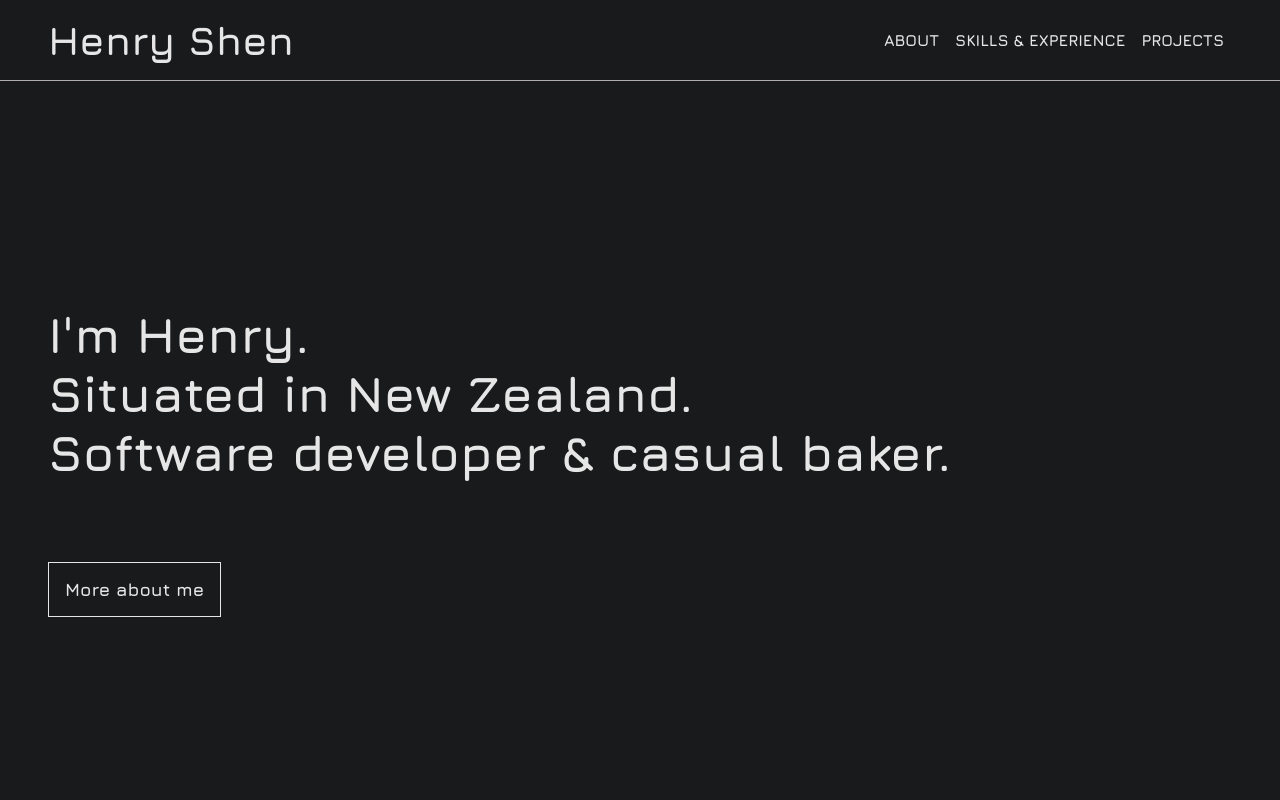
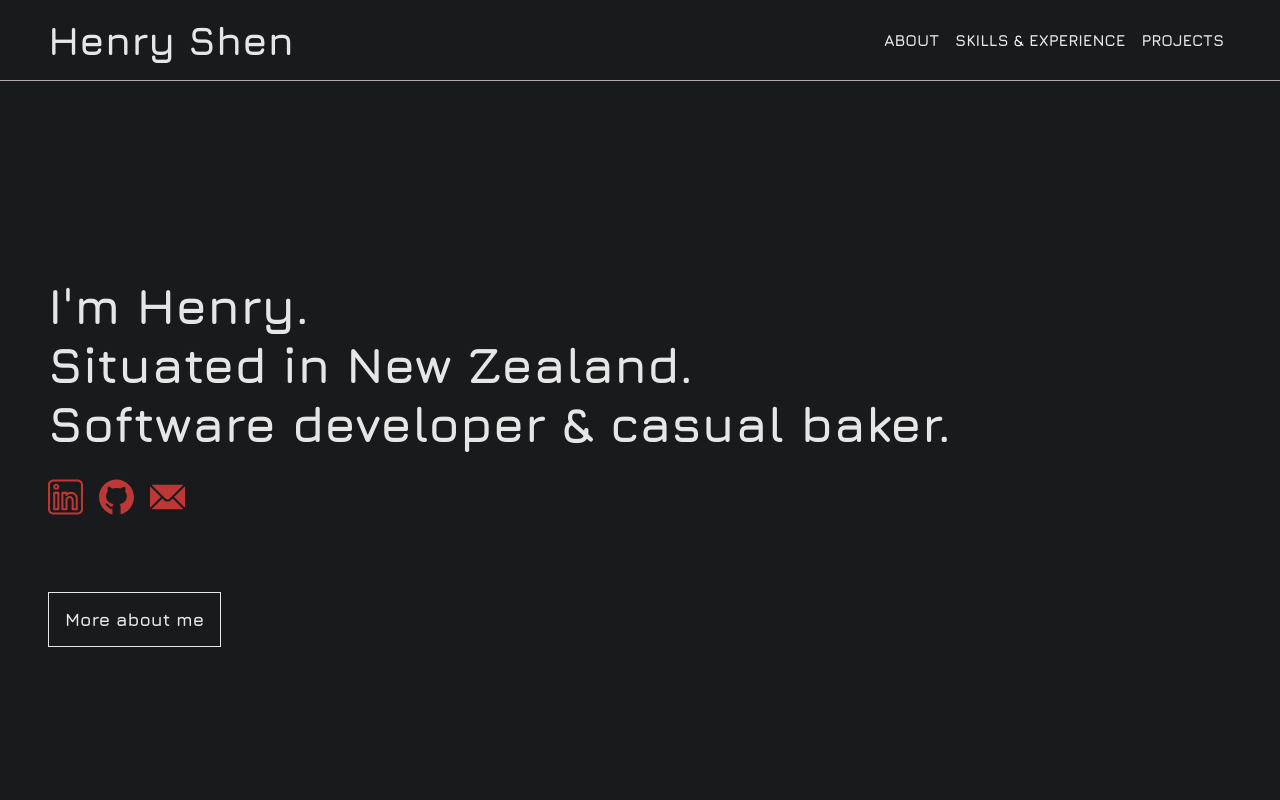
Before and after one commit to HenrygShen/Portfolio, a React (Create React App) app: page / in a window 1280 px wide. Shown: the top 800 px of the page. Built offline with nearby package versions, Linux system fonts and the light colour scheme.

Commit message:
Added logos and links for socials. Also redid the icon

```diff
--- a/public/index.html
+++ b/public/index.html
@@ -2,7 +2,7 @@
 <html lang="en">
   <head>
     <meta charset="utf-8" />
-    <link rel="icon" href="%PUBLIC_URL%/logo.ico" />
+    <link rel="icon" href="%PUBLIC_URL%/favico.ico" />
     <meta name="viewport" content="width=device-width, initial-scale=1" />
     <meta name="theme-color" content="#000000" />
     <meta
--- /dev/null
+++ b/src/components/svgs/EmailLogo.tsx
@@ -0,0 +1,13 @@
+import React from 'react'
+
+export default () => (
+  <svg
+    height="30pt"
+    viewBox="0 0 512 512"
+    xmlns="http://www.w3.org/2000/svg">
+      <path d="M507.49,101.721L352.211,256L507.49,410.279c2.807-5.867,4.51-12.353,4.51-19.279V121C512,114.073,510.297,107.588,507.49,101.721z"/>
+      <path d="M467,76H45c-6.927,0-13.412,1.703-19.279,4.51l198.463,197.463c17.548,17.548,46.084,17.548,63.632,0L486.279,80.51C480.412,77.703,473.927,76,467,76z"/>
+      <path d="M4.51,101.721C1.703,107.588,0,114.073,0,121v270c0,6.927,1.703,13.413,4.51,19.279L159.789,256L4.51,101.721z"/>
+      <path d="M331,277.211l-21.973,21.973c-29.239,29.239-76.816,29.239-106.055,0L181,277.211L25.721,431.49C31.588,434.297,38.073,436,45,436h422c6.927,0,13.412-1.703,19.279-4.51L331,277.211z"/>
+  </svg>
+)
--- /dev/null
+++ b/src/components/svgs/GithubLogo.tsx
@@ -0,0 +1,10 @@
+import React from 'react'
+
+export default () => (
+  <svg
+    height="30pt"
+    viewBox="0 0 512 512"
+    xmlns="http://www.w3.org/2000/svg">
+    <path d="m256 0c-140.609375 0-256 115.390625-256 256 0 119.988281 84.195312 228.984375 196 256v-84.695312c-11.078125 2.425781-21.273438 2.496093-32.550781-.828126-15.128907-4.464843-27.421875-14.542968-36.546875-29.910156-5.816406-9.8125-16.125-20.453125-26.878906-19.671875l-2.636719-29.882812c23.253906-1.992188 43.371093 14.167969 55.3125 34.230469 5.304687 8.921874 11.410156 14.152343 19.246093 16.464843 7.574219 2.230469 15.707032 1.160157 25.183594-2.1875 2.378906-18.972656 11.070313-26.074219 17.636719-36.074219v-.015624c-66.679687-9.945313-93.253906-45.320313-103.800781-73.242188-13.976563-37.074219-6.476563-83.390625 18.238281-112.660156.480469-.570313 1.347656-2.0625 1.011719-3.105469-11.332032-34.230469 2.476562-62.546875 2.984375-65.550781 13.078125 3.867187 15.203125-3.890625 56.808593 21.386718l7.191407 4.320313c3.007812 1.792969 2.0625.769531 5.070312.542969 17.371094-4.71875 35.683594-7.324219 53.726563-7.558594 18.179687.234375 36.375 2.839844 54.464844 7.75l2.328124.234375c-.203124-.03125.632813-.148437 2.035157-.984375 51.972656-31.480469 50.105469-21.191406 64.042969-25.722656.503906 3.007812 14.128906 31.785156 2.917968 65.582031-1.511718 4.65625 45.058594 47.300781 19.246094 115.753906-10.546875 27.933594-37.117188 63.308594-103.796875 73.253907v.015624c8.546875 13.027344 18.816406 19.957032 18.761719 46.832032v105.722656c111.808594-27.015625 196-136.011719 196-256 .003906-140.609375-115.386719-256-255.996094-256zm0 0"/>
+  </svg>
+)
--- /dev/null
+++ b/src/components/svgs/LinkedinLogo.tsx
@@ -0,0 +1,13 @@
+import React from 'react'
+
+export default () => (
+  <svg
+    height="30pt"
+    viewBox="0 0 512 512"
+    xmlns="http://www.w3.org/2000/svg">
+    <path d="m151 181h-60c-8.285156 0-15 6.714844-15 15v240c0 8.285156 6.714844 15 15 15h60c8.285156 0 15-6.714844 15-15v-240c0-8.285156-6.714844-15-15-15zm-15 240h-30v-210h30zm0 0"/>
+    <path d="m121 61c-24.8125 0-45 20.1875-45 45s20.1875 45 45 45 45-20.1875 45-45-20.1875-45-45-45zm0 60c-8.269531 0-15-6.730469-15-15s6.730469-15 15-15 15 6.730469 15 15-6.730469 15-15 15zm0 0"/>
+    <path d="m355.640625 181.925781c-24.507813-3.976562-49.59375.6875-69.738281 12.339844-.863282-7.46875-7.207032-13.265625-14.902344-13.265625h-60c-8.285156 0-15 6.714844-15 15v240c0 8.285156 6.714844 15 15 15h60c8.285156 0 15-6.714844 15-15v-135c0-16.542969 13.457031-30 30-30s30 13.457031 30 30v135c0 8.285156 6.714844 15 15 15h60c8.285156 0 15-6.714844 15-15v-161.460938c0-44.796874-31.660156-84.710937-80.359375-92.613281zm50.359375 239.074219h-30v-120c0-33.085938-26.914062-60-60-60s-60 26.914062-60 60v120h-30v-210h30v15c0 6.066406 3.65625 11.535156 9.261719 13.859375 5.601562 2.320313 12.054687 1.035156 16.34375-3.253906l6.996093-6.996094c14.726563-14.722656 39.15625-21.816406 62.234376-18.070313 35.308593 5.730469 55.164062 33.945313 55.164062 63zm0 0"/>
+    <path d="m436 0h-360c-41.484375 0-76 34.542969-76 76v360c0 41.484375 34.542969 76 76 76h360c41.484375 0 76-34.542969 76-76v-360c0-41.484375-34.542969-76-76-76zm46 436c0 24.933594-21.066406 46-46 46h-360c-24.933594 0-46-21.066406-46-46v-360c0-24.933594 21.066406-46 46-46h360c24.933594 0 46 21.066406 46 46zm0 0"/>
+  </svg>
+)
--- a/src/containers/HomeSection/HomeSection.tsx
+++ b/src/containers/HomeSection/HomeSection.tsx
@@ -1,5 +1,8 @@
 import React from 'react';
 import Button from '../../components/Button';
+import EmailLogo from '../../components/svgs/EmailLogo';
+import GithubLogo from '../../components/svgs/GithubLogo';
+import LinkedinLogo from '../../components/svgs/LinkedinLogo';
 
 class HomeSection extends React.Component<any, any> {
 
@@ -9,6 +12,24 @@ class HomeSection extends React.Component<any, any> {
         <span>I'm Henry.</span>
         <span>Situated in New Zealand.</span>
         <span>Software developer &amp; casual baker.</span>
+        <div className="logo-links">
+          <div className="logo">
+            <a href="https://www.linkedin.com/in/henry-shen-868a4b174/">
+              <LinkedinLogo />
+            </a>
+          </div>
+          <div className="logo">
+            <a href="https://github.com/HenrygShen">
+              <GithubLogo />
+            </a>
+          </div>
+          <div className="logo">
+            <a href="mailto:hgshen@outlook.com">
+              <EmailLogo />
+            </a>
+          </div>
+        </div>
+
         <div className="home-link-wrapper">
           <Button
             bordered
--- a/src/styles/containers/HomeSection.scss
+++ b/src/styles/containers/HomeSection.scss
@@ -8,8 +8,40 @@
   justify-content: center;
   height: 95vh;
 
+  .logo-links {
+    display: flex;
+    margin: 1rem 0 0 0;
+
+    .logo {
+      padding: 0 1rem 0 0;
+      cursor: pointer;
+      transition: all .2s ease-in-out;
+
+      svg {
+        width: 40px;
+
+        path, line, rect, polyline {
+          fill: #d43b3be1;
+        }
+
+        @media (max-height: $tablet) {
+          width: 35px;
+        }
+      }
+
+      &:hover {
+        transform: scale(1.1);
+
+        path, line, rect, polyline {
+          transition: 1s;
+          fill: white;
+        }
+      }
+    }
+  }
+
   .home-link-wrapper {
-    margin: 5rem 0 0 0;
+    margin: 4rem 0 0 0;
   }
 
   @media (max-width: $tablet-land) {
```
Also changed, not shown: public/manifest.json, 2 other files (tests, documents, lock files or other folders).
